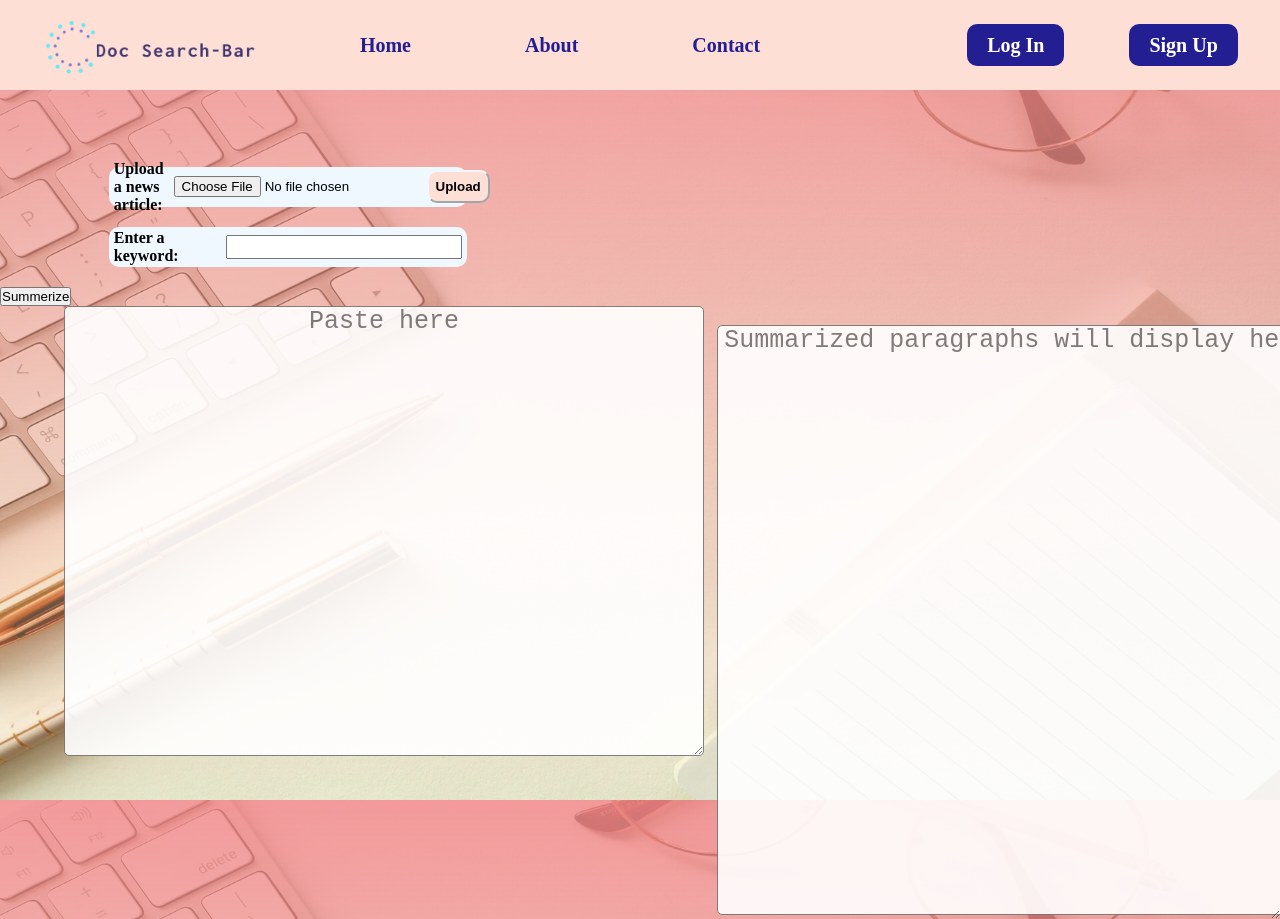
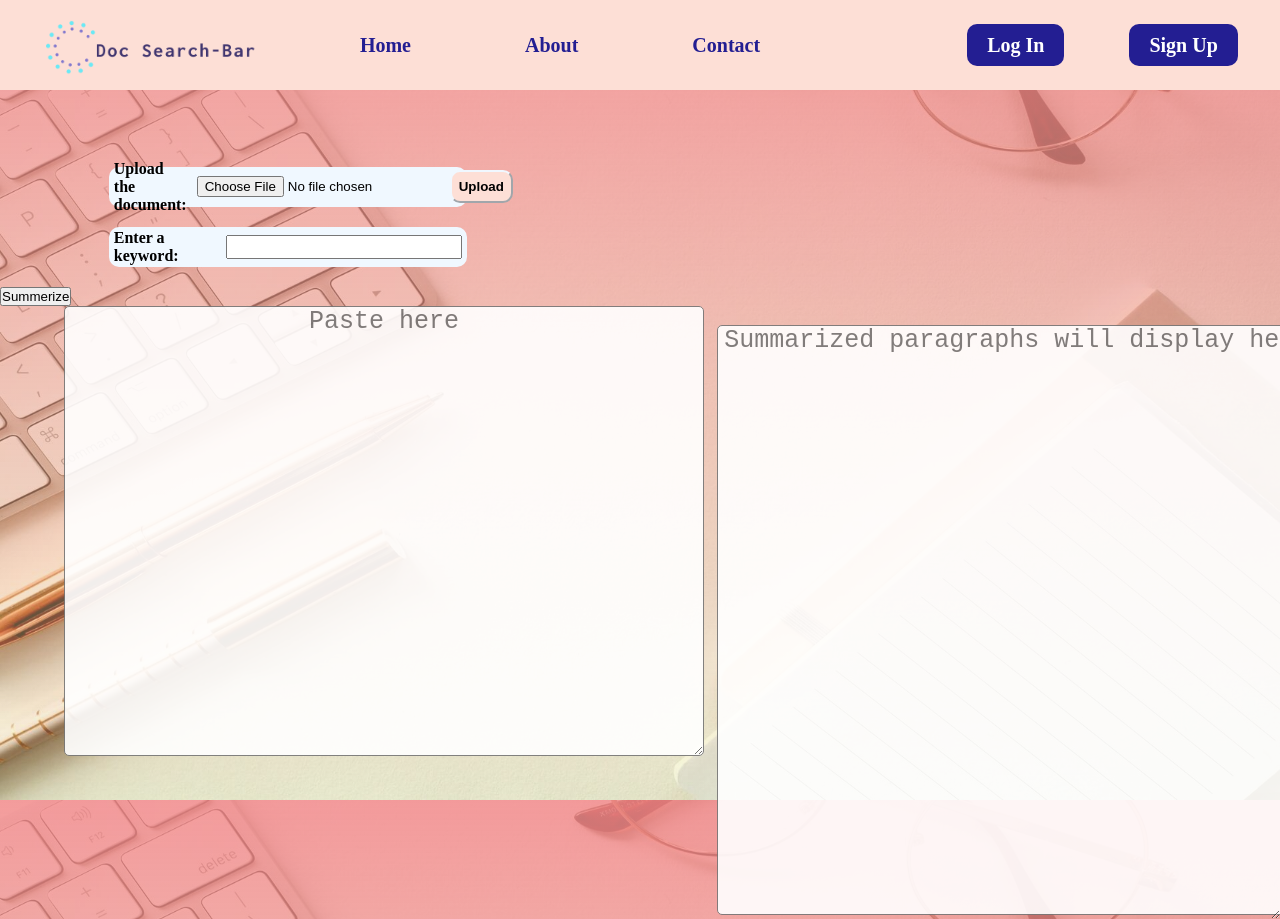
Before and after one commit to k3udara/Algo_Flex, a plain HTML site: page ClientSide/Summarizer.html in a window 1280 px wide. Drawn offline with nearby package versions, Linux system fonts and the light colour scheme.

Commit message:
new edited summerize.html

```diff
--- a/ClientSide/Summarizer.html
+++ b/ClientSide/Summarizer.html
@@ -25,7 +25,7 @@
             <img src="Images/logo_transparent.png" alt="Doc Search-Bar Logo">
         </div>
 
-        <!--Navigation top Bar-->
+        <!--Navigation Bar-->
         <div id="navbar">
           <div id="navbar1">
             <ul>
@@ -47,7 +47,7 @@
         <!--Content-->
         <div id="content2">
             <form id="upload-form">
-                <label for="file-input"><b>Upload a news article:</b></label>
+                <label for="file-input"><b>Upload the document:</b></label>
                 <input type="file" id="file-input">
                 <button id="uploadfile"  type="submit"><b>Upload</b></button>
             </form>
```
